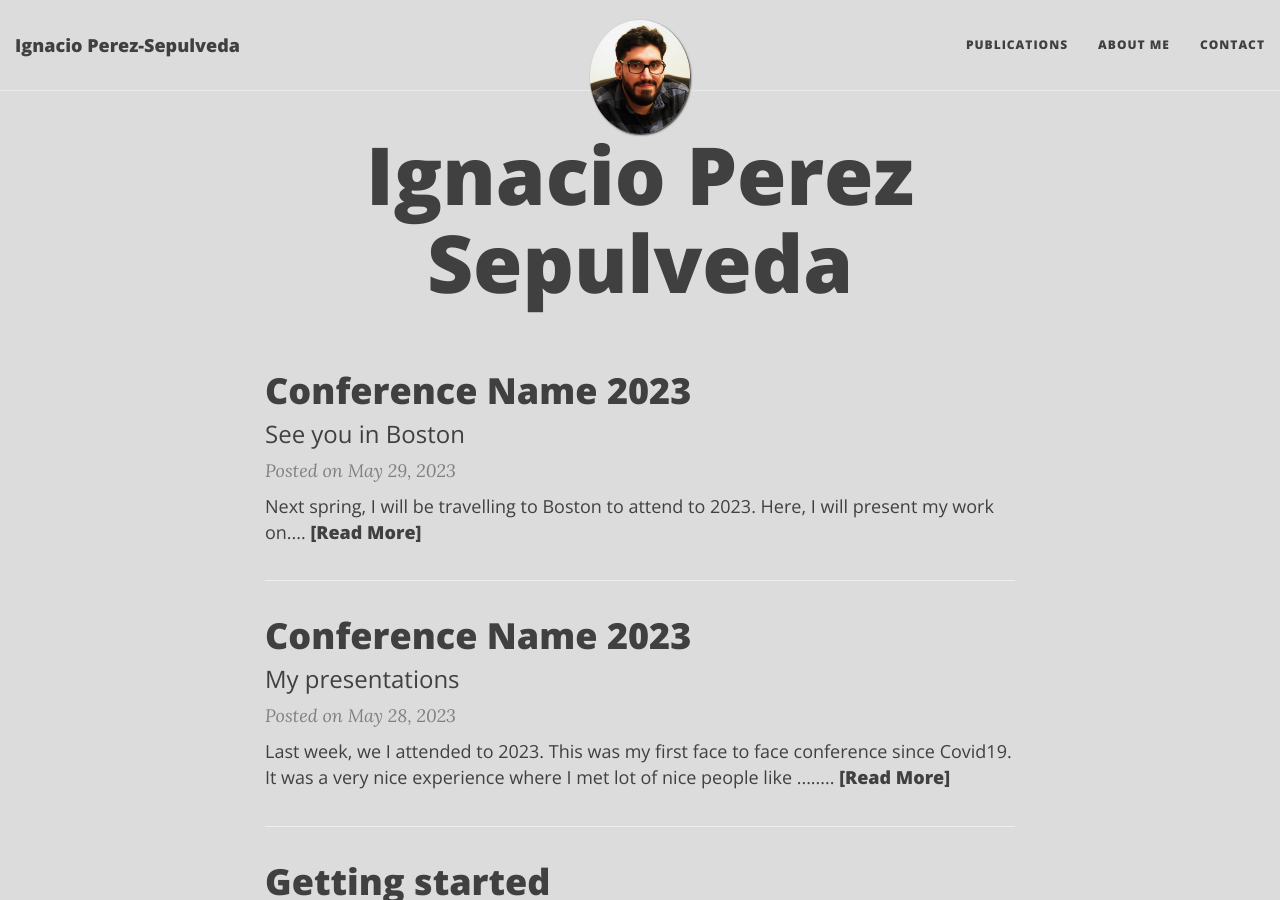
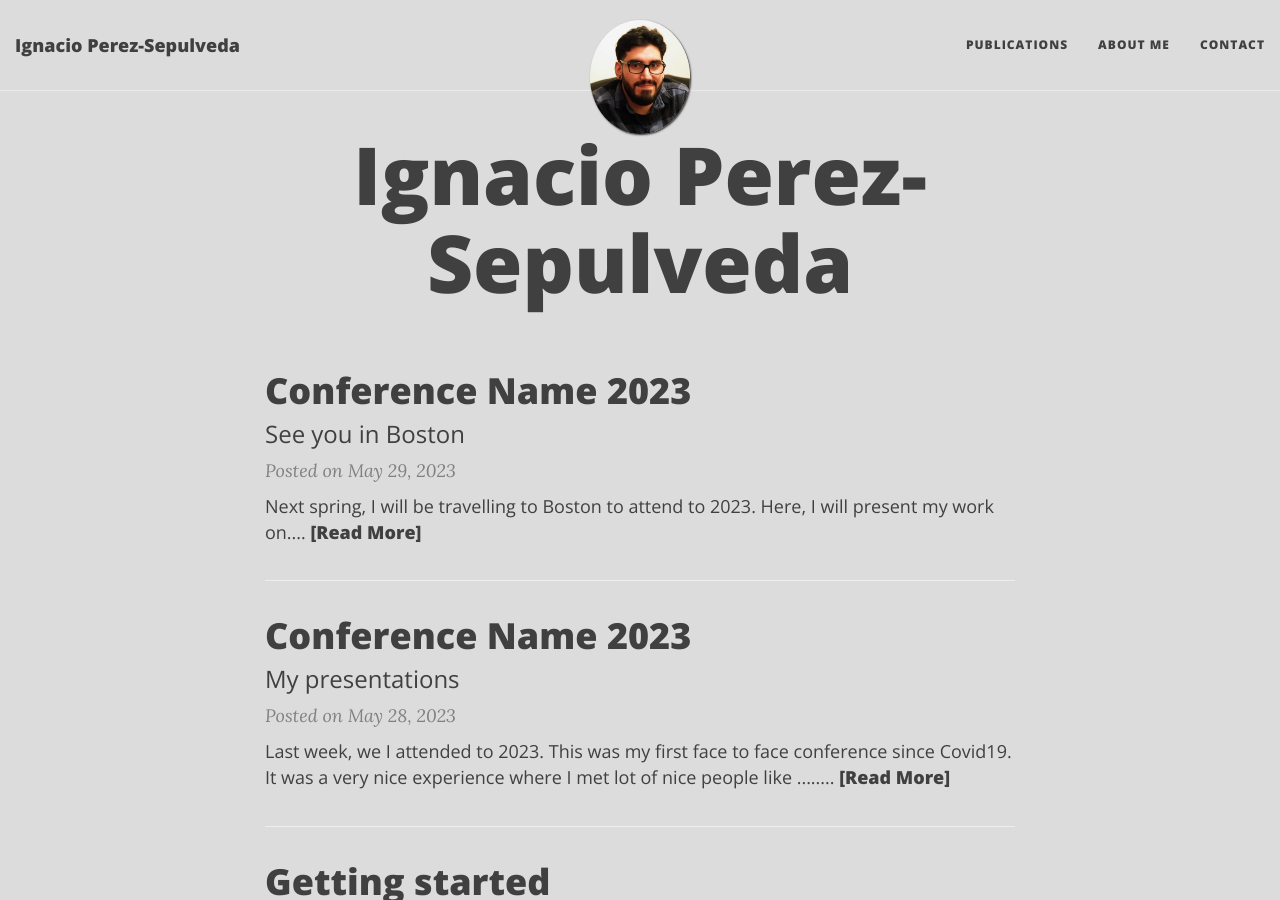
Before and after one commit to ignperezsep/ignperezsep.github.io, a Jekyll site: the page built from index.html, in a window 1280 px wide and 900 px high. Built offline with Jekyll 4.4.1, drawn with Linux system fonts in a browser that asks for light colours; nearby versions of some CDN libraries; the list of posts is cut into pages by our own code.

Commit message:
change to name

```diff
--- a/index.html
+++ b/index.html
@@ -1,6 +1,6 @@
 ---
 layout: page
-title: Ignacio Perez Sepulveda
+title: Ignacio Perez-Sepulveda
 subtitle:
 ---
 
```
